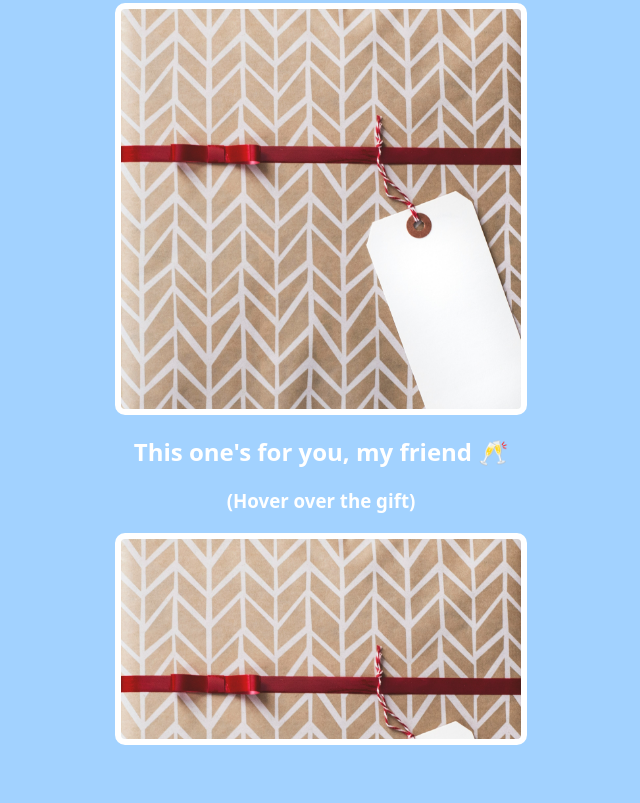
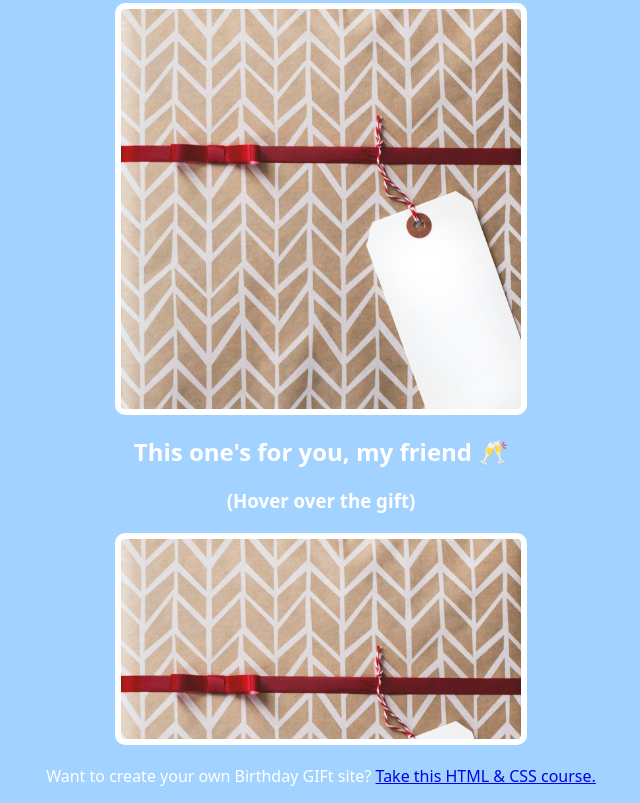
Before and after one commit to horatioDev/scrimba-birthday-gift-site, a plain HTML site: page index.html in a window 1280 px wide. Shown: the part 1589-2392 px from the top of the page, without its empty margins (319-959 px from the left). Before the commit the page ends 2354 px from the top, so only its background shows below. Drawn offline with Linux system fonts and the light colour scheme; a web font is replaced by a local one.

Commit message:
Add footer and link

```diff
--- a/index.html
+++ b/index.html
@@ -42,6 +42,10 @@
     <div class="gift" id="gift-cheers"></div>
   </div>
 
+  <footer>
+    <p>Want to create your own Birthday GIFt site? <a href="https://scrimba.com/learn/htmlandcss" target="_blank">Take this HTML & CSS course.</a></p>
+  </footer>
+
   <!-- <button class="btn generate-btn">Generate Random Giph</button> -->
 
   <script src="index.js"></script>
```
